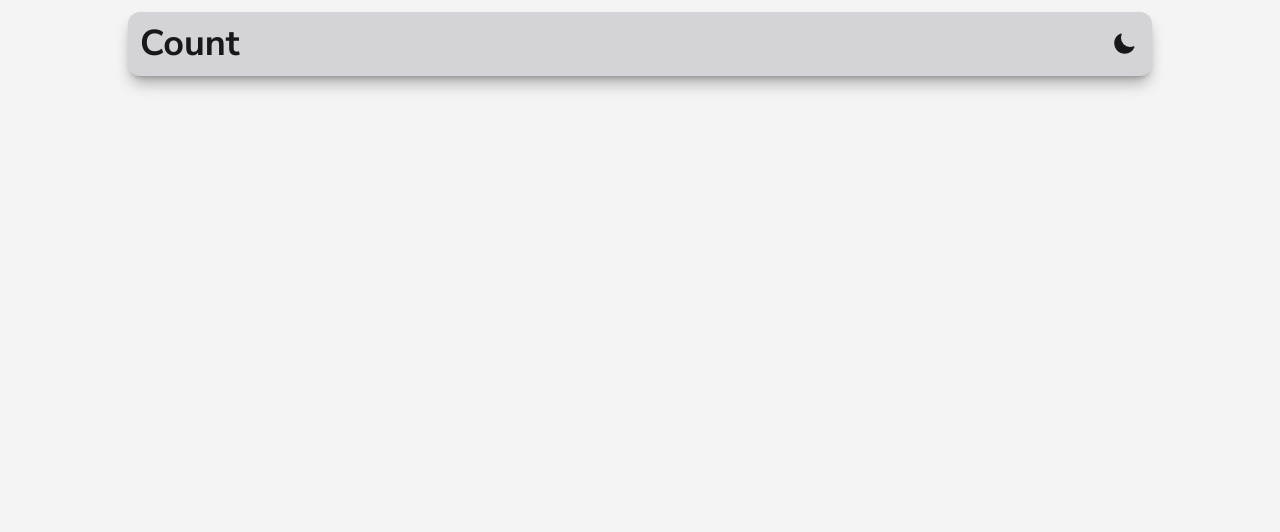
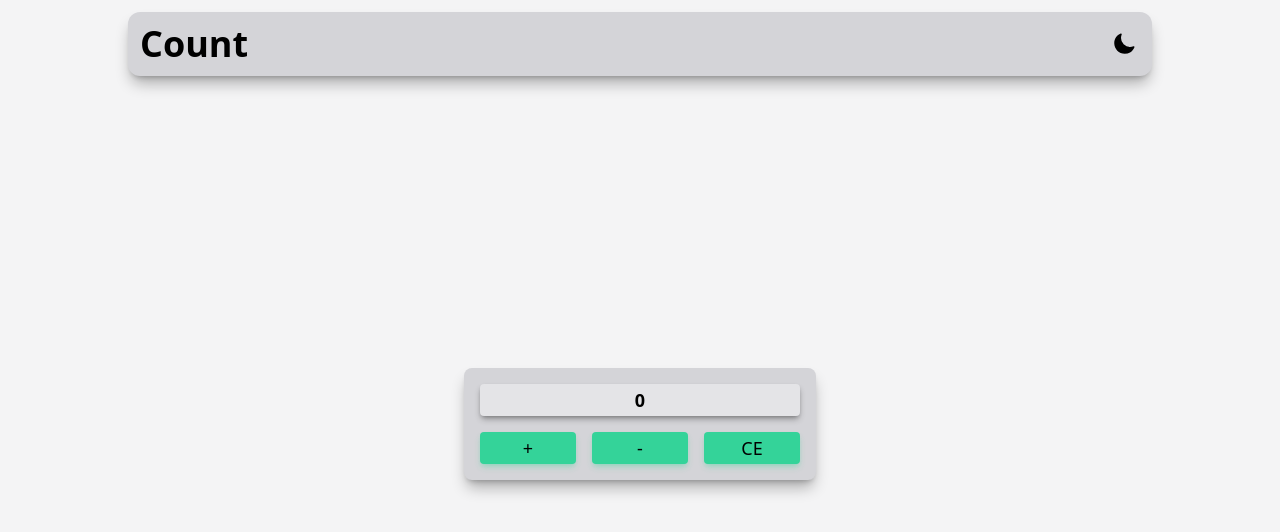
Before and after one commit to ovoander/Count, a website: page index.html in a window 1280 px wide. Drawn offline with Linux system fonts and the light colour scheme.

Commit message:
Update index.html with dark mode functionality and count feature

```diff
--- a/index.html
+++ b/index.html
@@ -1,16 +1,38 @@
 <!doctype html>
 <html lang="en">
     <head>
-        <link rel="stylesheet" href="output.css" />
+        <link rel="icon" href="logo.svg" />
+        <link rel="stylesheet" href="build.css" />
         <meta charset="UTF-8" />
         <meta name="viewport" content="width=device-width, initial-scale=1.0" />
         <title>Count</title>
     </head>
+    <script>
+        const toggleTheme = () => {
+            if (localStorage.theme === "dark") {
+                localStorage.theme = "light";
+            } else {
+                localStorage.theme = "dark";
+            }
+            document.documentElement.classList.toggle("dark");
+        };
+
+        const setThemeOnLoad = () => {
+            const savedTheme = localStorage.getItem("theme");
+            if (savedTheme === "dark") {
+                document.documentElement.classList.add("dark");
+            } else if (savedTheme === "light") {
+                document.documentElement.classList.remove("dark");
+            }
+        };
+
+        setThemeOnLoad();
+    </script>
     <body
-        class="overflow-y-hidden bg-zinc-100 text-zinc-900 dark:bg-zinc-900 dark:text-zinc-100"
+        class="overflow-y-hidden bg-zinc-100 text-black dark:bg-zinc-800 dark:text-white"
     >
         <div
-            class="sticky top-3 z-50 m-3 mx-auto flex w-4/5 select-none items-center rounded-xl bg-zinc-300 p-3 text-xl font-bold shadow-lg shadow-black/30 sm:text-2xl md:text-3xl lg:text-4xl dark:bg-zinc-800"
+            class="sticky top-3 z-50 m-3 mx-auto flex w-4/5 select-none items-center rounded-xl bg-zinc-300 p-3 text-xl font-bold shadow-lg shadow-black/30 sm:text-2xl md:text-3xl lg:text-4xl dark:bg-zinc-700"
         >
             Count
             <div
@@ -22,7 +44,7 @@
                     xmlns="http://www.w3.org/2000/svg"
                     viewBox="0 0 24 24"
                     fill="currentColor"
-                    class="h-5 w-5 rounded-full p-1 transition-[background-color] hover:bg-zinc-400 active:fill-emerald-400 sm:h-6 sm:w-6 md:h-7 md:w-7 lg:h-8 lg:w-8 dark:hover:bg-zinc-700"
+                    class="h-5 w-5 rounded-full p-1 transition-[background-color] hover:bg-zinc-400 active:fill-emerald-400 sm:h-6 sm:w-6 md:h-7 md:w-7 lg:h-8 lg:w-8 dark:hover:bg-zinc-600"
                 >
                     <path
                         fill-rule="evenodd"
@@ -32,6 +54,40 @@
                 </svg>
             </div>
         </div>
+        <div class="flex h-screen items-center justify-center">
+            <div class="mb-32">
+                <div
+                    class="rounded-lg bg-zinc-300 p-2 shadow-lg shadow-black/30 dark:bg-zinc-700"
+                >
+                    <div
+                        class="m-2 flex h-8 w-80 select-none items-center justify-center rounded bg-zinc-200 text-lg font-bold shadow-md shadow-black/30 dark:bg-zinc-600"
+                        id="count"
+                    >
+                        0
+                    </div>
+                    <div class="flex select-none">
+                        <div
+                            class="m-2 flex h-8 w-24 cursor-pointer items-center justify-center rounded bg-emerald-400 text-lg font-medium shadow-md shadow-emerald-400/30 active:bg-emerald-500"
+                            onclick="addCount()"
+                        >
+                            +
+                        </div>
+                        <div
+                            class="m-2 flex h-8 w-24 cursor-pointer items-center justify-center rounded bg-emerald-400 text-lg font-medium shadow-md shadow-emerald-400/30 active:bg-emerald-500"
+                            onclick="subtractCount()"
+                        >
+                            -
+                        </div>
+                        <div
+                            class="m-2 flex h-8 w-24 cursor-pointer items-center justify-center rounded bg-emerald-400 text-lg font-medium shadow-md shadow-emerald-400/30 active:bg-emerald-500"
+                            onclick="resetCount()"
+                        >
+                            CE
+                        </div>
+                    </div>
+                </div>
+            </div>
+        </div>
         <script src="script.js"></script>
     </body>
 </html>
--- a/script.js
+++ b/script.js
@@ -1,19 +1,24 @@
-const toggleTheme = () => {
-    if (localStorage.theme === "dark") {
-        localStorage.theme = "light";
-    } else {
-        localStorage.theme = "dark";
-    }
-    document.documentElement.classList.toggle("dark");
+const countElement = document.getElementById("count");
+
+let count = localStorage.getItem("count") || 0;
+countElement.innerText = count;
+
+const addCount = () => {
+    count++;
+    localStorage.setItem("count", count);
+    countElement.innerText = count;
 };
 
-const setThemeOnLoad = () => {
-    const savedTheme = localStorage.getItem("theme");
-    if (savedTheme === "dark") {
-        document.documentElement.classList.add("dark");
-    } else if (savedTheme === "light") {
-        document.documentElement.classList.remove("dark");
+const subtractCount = () => {
+    if (count > 0) {
+        count--;
+        localStorage.setItem("count", count);
+        countElement.innerText = count;
     }
 };
 
-setThemeOnLoad();
+const resetCount = () => {
+    count = 0;
+    localStorage.setItem("count", count);
+    countElement.innerText = count;
+};
```
Also changed, not shown: build.css (added), logo.svg (added), output.css.
